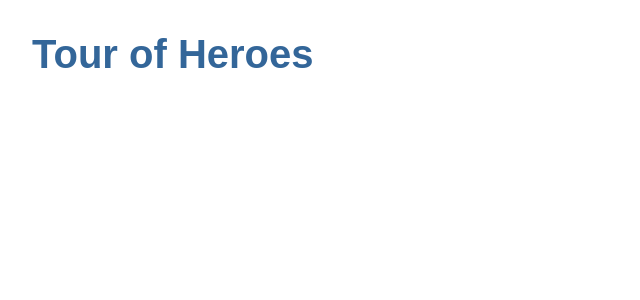
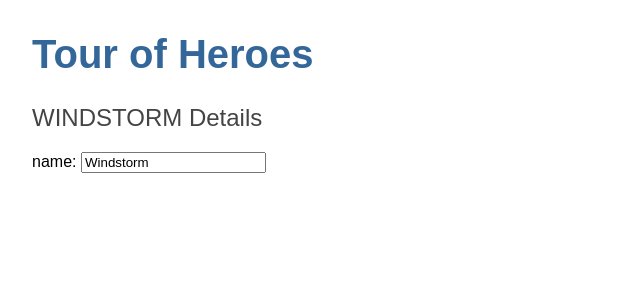
Before and after one commit to mitchell-atkinson/angular-tour-of-heroes, an Angular app in the folder angular-tour-of-heroes/: page / in a window 1280 px wide. Shown: the top 300 px of the page, without its empty margins (0-640 px from the left). Built offline with nearby package versions, Linux system fonts and the light colour scheme.

Commit message:
Added ngModule for two-way data binding.

```diff
--- a/angular-tour-of-heroes/src/app/app.component.html
+++ b/angular-tour-of-heroes/src/app/app.component.html
@@ -1 +1,2 @@
 <h1>{{title}}</h1>
+<app-heroes></app-heroes>
--- a/angular-tour-of-heroes/src/app/app.module.ts
+++ b/angular-tour-of-heroes/src/app/app.module.ts
@@ -3,6 +3,8 @@
 
 import { AppComponent } from './app.component';
 import { HeroesComponent } from './heroes/heroes.component';
+
+import { FormsModule } from '@angular/forms';
 
 @NgModule({
   declarations: [
@@ -10,7 +12,8 @@
     HeroesComponent
   ],
   imports: [
-    BrowserModule
+    BrowserModule,
+    FormsModule
   ],
   providers: [],
   bootstrap: [AppComponent]
--- /dev/null
+++ b/angular-tour-of-heroes/src/app/hero.ts
@@ -0,0 +1,4 @@
+export interface Hero {
+    id: number;
+    name: string;
+}
--- a/angular-tour-of-heroes/src/app/heroes/heroes.component.html
+++ b/angular-tour-of-heroes/src/app/heroes/heroes.component.html
@@ -1 +1,6 @@
-{{hero}}
+<h2>{{hero.name | uppercase}} Details</h2>
+<div>
+    <label>name:
+        <input [(ngModel)]="hero.name" placeholder="name"/>
+    </label>
+</div>
--- a/angular-tour-of-heroes/src/app/heroes/heroes.component.ts
+++ b/angular-tour-of-heroes/src/app/heroes/heroes.component.ts
@@ -1,4 +1,5 @@
 import { Component, OnInit } from '@angular/core';
+import { Hero } from '../hero';
 
 @Component({
   selector: 'app-heroes',
@@ -6,7 +7,10 @@
   styleUrls: ['./heroes.component.scss']
 })
 export class HeroesComponent implements OnInit {
-  hero = 'Windstorm';
+  hero: Hero = {
+    id: 1,
+    name: 'Windstorm'
+  }
 
   constructor() { }
 
```
